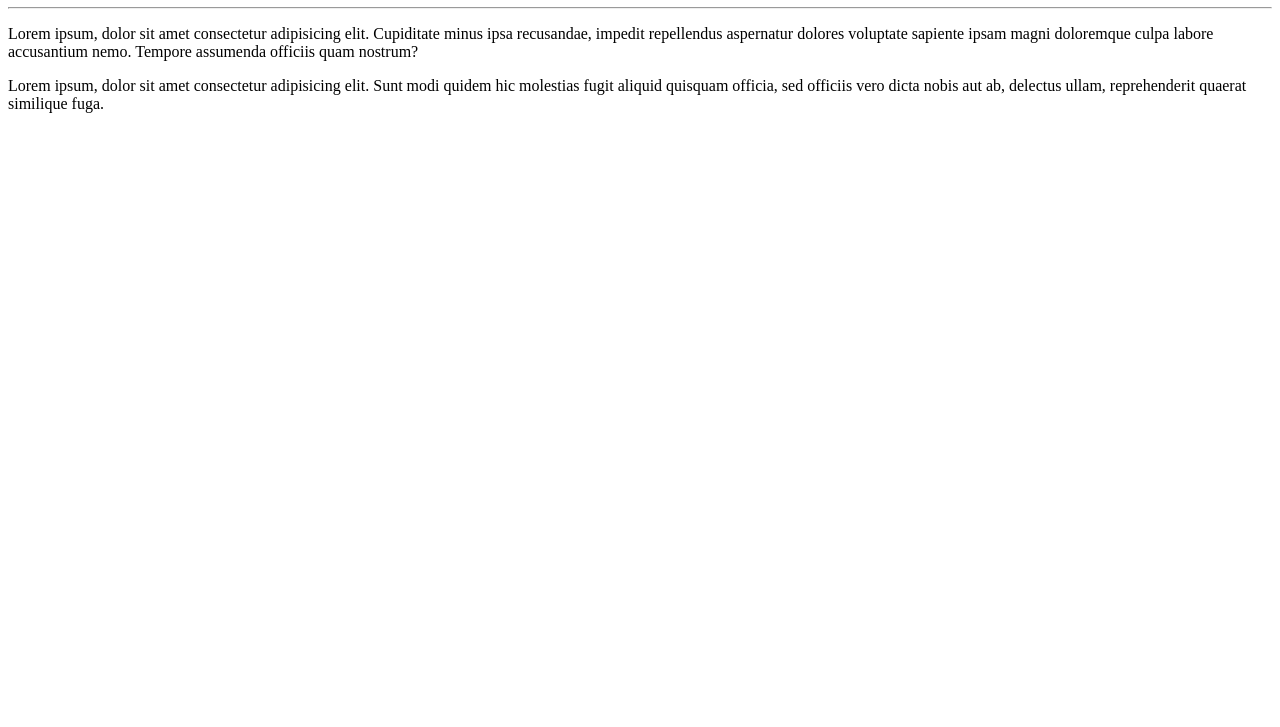
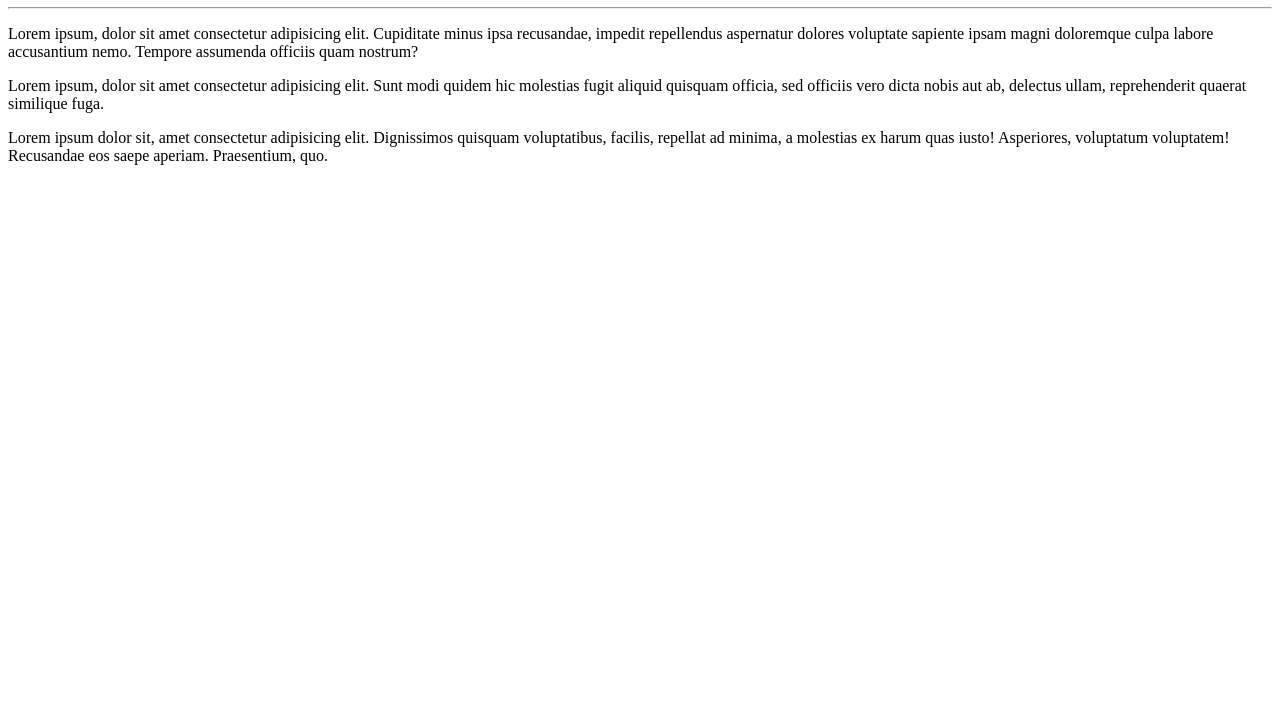
Before and after one commit to rafaeloliveiraa/Ola-Mundo, a plain HTML site: page site-exemplo/index.html in a window 1280 px wide. Shown: the part 73-800 px from the top of the page. Drawn offline with Linux system fonts and the light colour scheme.

Commit message:
Adicionei um novo Parágrafo

```diff
--- a/site-exemplo/index.html
+++ b/site-exemplo/index.html
@@ -10,5 +10,6 @@
     <hr>
     <p>Lorem ipsum, dolor sit amet consectetur adipisicing elit. Cupiditate minus ipsa recusandae, impedit repellendus aspernatur dolores voluptate sapiente ipsam magni doloremque culpa labore accusantium nemo. Tempore assumenda officiis quam nostrum?</p>
     <p>Lorem ipsum, dolor sit amet consectetur adipisicing elit. Sunt modi quidem hic molestias fugit aliquid quisquam officia, sed officiis vero dicta nobis aut ab, delectus ullam, reprehenderit quaerat similique fuga.</p>
+    <p>Lorem ipsum dolor sit, amet consectetur adipisicing elit. Dignissimos quisquam voluptatibus, facilis, repellat ad minima, a molestias ex harum quas iusto! Asperiores, voluptatum voluptatem! Recusandae eos saepe aperiam. Praesentium, quo.</p>
 </body>
 </html>
```
